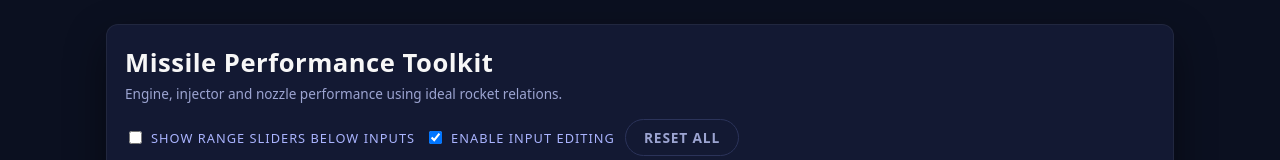
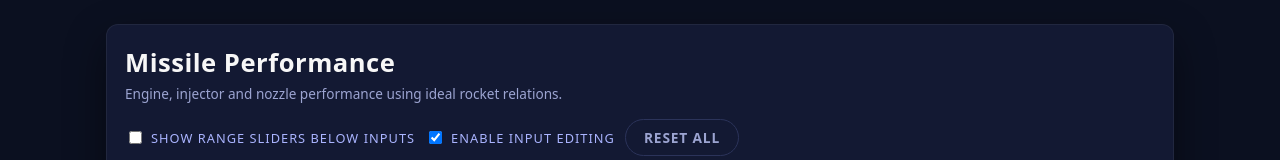
Before and after one commit to Mariya-Dilip7/missile_poc, a plain HTML site: page index.html in a window 1280 px wide. Shown: the top 160 px of the page. Drawn offline with Linux system fonts and the light colour scheme.

Commit message:
fix: update main heading for clarity

```diff
--- a/index.html
+++ b/index.html
@@ -8,7 +8,7 @@
 <body>
   <div class="wrapper">
     <div class="card">
-      <h1>Missile Performance Toolkit</h1>
+      <h1>Missile Performance</h1>
       <div class="subtitle">
         Engine, injector and nozzle performance using ideal rocket relations.
       </div>
```
